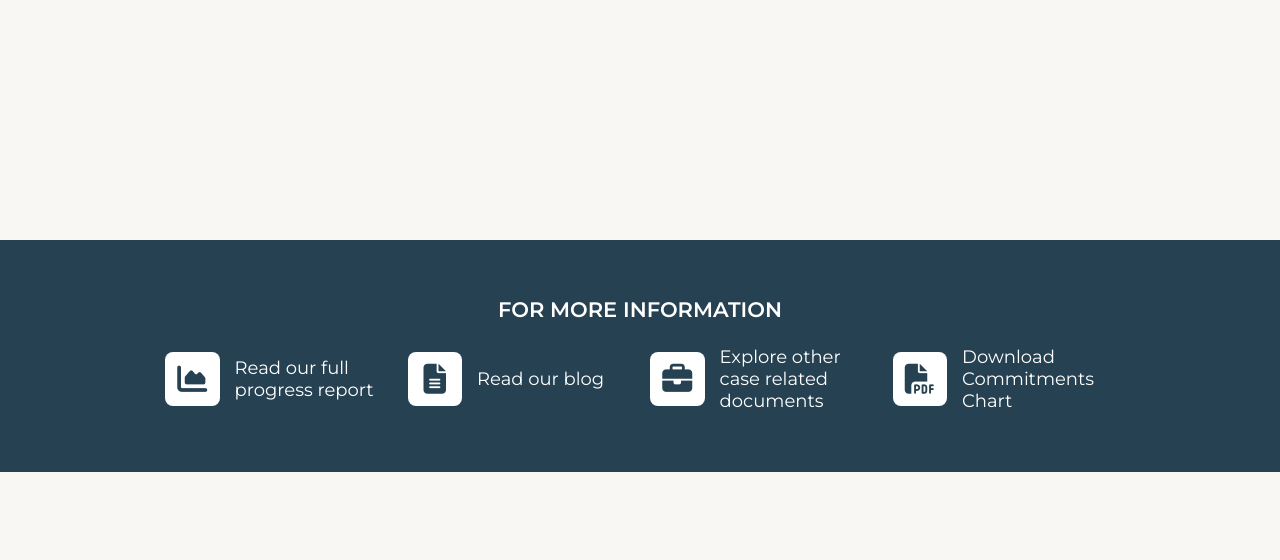
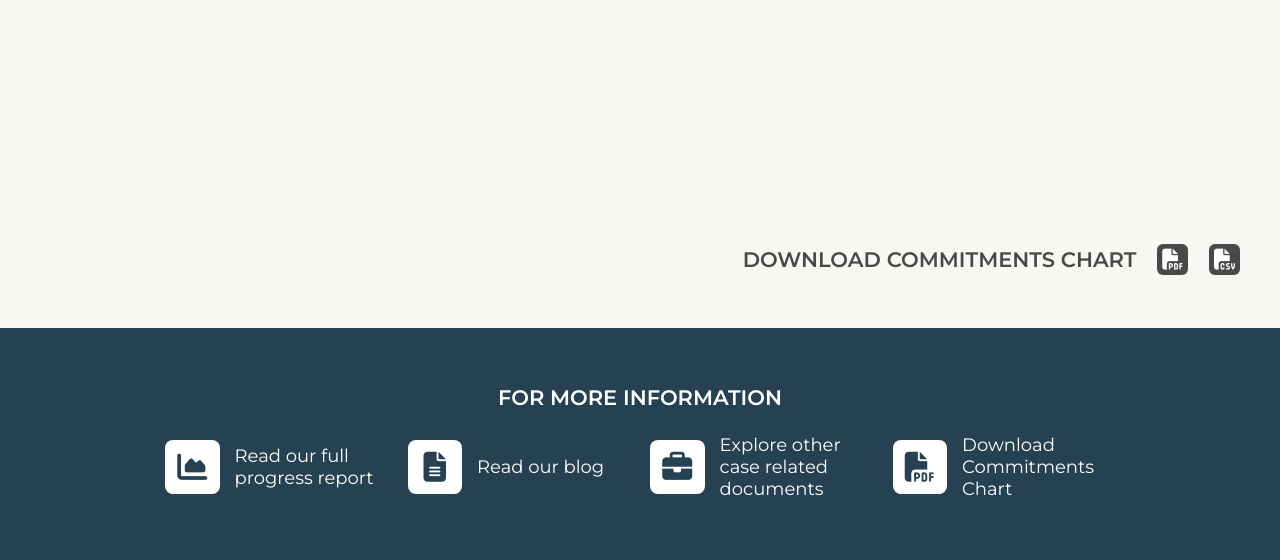
Before and after one commit to acounsel/scorecard, a Django app: page /commitments in a window 1280 px wide. Shown: the part 698-1258 px from the top of the page. Before the commit the page ends 1170 px from the top, so only its background shows below. Run offline with Django 3.2, Linux system fonts and the light colour scheme; data that the repository does not hold is empty; some libraries are stand-ins or nearby versions.

Commit message:
add commitment slidedowns and download buttons

```diff
--- a/scorecard/templates/base.html
+++ b/scorecard/templates/base.html
@@ -309,6 +309,14 @@
         background-position: center;
         padding-top: 80px;
       }
+      .Commitments .Icon-download {
+        height: 60px;
+        background-color: #494949;
+        border-radius: 6px;
+        color: #FFFFFF;
+        padding: 3px 2px;
+        margin-left: 15px;
+      }
       .Commitment-category {
         padding: 0 100px;
         cursor: pointer;
@@ -356,7 +364,7 @@
             background-color: #A22524;
           }
       .Commitment-number {
-        width: 40px;
+        width: 50px;
         line-height: 30px;
         transition: all 0.3s;
       }
@@ -390,6 +398,18 @@
       .Commitment-description-separator {
         border: 1px solid #FFFFFF;
       }
+      .StatusKey {
+        border: 1px solid #979797;
+        display: flex;
+        align-items: center;
+        justify-content: space-between;
+        padding: 10px;
+        font-size: 16px;
+        max-width: 700px;
+      }
+        .StatusKey div {
+          font-size: 16px;
+        }
       footer {
         background-color: #264151;
         color: #FFFFFF;
@@ -436,6 +456,10 @@
           .Challenge.Featured {
             grid-column-end: span 1;
           }
+        .Footer-info {
+          margin-bottom: 20px;
+          width: 100%;
+        }
       }
     </style>
     <header>
--- a/scorecard/templates/scorecard/commitment_list.html
+++ b/scorecard/templates/scorecard/commitment_list.html
@@ -5,17 +5,23 @@
   <hi class="Tab-Overview">Commitments</h1>
 </div>
 <div class="SectionContent Commitments my-5">
+  <div class="font-weight-bold text-uppercase text-right mb-3">Download Commitments Chart
+    <a href="" class="Icon-download"><i class="fas fa-file-pdf fa-fw"></i></a>
+    <a href="" class="Icon-download">
+      <i class="fas fa-file-csv fa-fw"></i>
+    </a>
+  </div>
   {% regroup commitment_list by category as category_list %}
   {% for category in category_list %}
   <div class="Commitment-category d-flex justify-content-between align-items-center bg-bluegreen text-white">
     <h2 class="">{{ category.grouper }}</h2>
     <i class="far fa-angle-up fa-5x"></i>
   </div>
-  <div class="SectionContent my-5 Commitment-category-list">
+  <div class="SectionContent mt-5 mb-4 Commitment-category-list">
     <div class="Commitment-list">
     {% for commitment in category.list %}
-    <div class="Commitment {% if commitment.id == category.list.0.id %}Active{% endif %} d-flex font-weight-bold">
-      <div class="Commitment-status {{ commitment.get_status.get_status_display }} mr-2 my-3">
+      <div class="Commitment {% if commitment.id == category.list.0.id %}Active{% endif %} d-flex font-weight-bold" commitment="Commitment_{{ commitment.id }}">
+        <div class="Commitment-status {{ commitment.get_status.get_status_display }} mr-3 my-3">
           <div class="Commitment-status--adjustment"></div>
         </div>
         <div class="Commitment-number py-3 pl-3">{{ commitment.order_num }}.</div>
@@ -26,7 +32,7 @@
     <div class="Commitment-descriptions">
       <p class="font-weight-bold">About this commitment</p>
       {% for commitment in category.list %}
-          <div class="Commitment-copy Commitment-{{ commitment.id }} {% if commitment.id == category.list.0.id %}Active{% endif %}">
+      <div class="Commitment-copy Commitment_{{ commitment.id }} {% if commitment.id == category.list.0.id %}Active{% endif %}">
         <p class="Commitment-description">{{ commitment.description }}</p>
         <p class="font-weight-bold">Implementation status of this commitment</p>
         <p class="Commitment-description">{{ commitment.get_status.description }}</p>
@@ -34,6 +40,28 @@
         <p class="Commitment-description"><span class=" text-uppercase">Original Timeline: </span>{{ commitment.original_timeline }}</p>
       </div>
       {% endfor %}
+    </div>
+  </div>
+  <div class="SectionContent mb-5">
+    <div class="StatusKey ml-auto">
+      <div class="mx-2 d-flex align-items-center">
+        <div class="Commitment-status mr-2"></div>Completed
+      </div>
+      <div class="mx-2 d-flex align-items-center">
+        <div class="Commitment-status Progress mr-2">
+          <div class="Commitment-status--adjustment"></div>
+        </div>In Progress
+      </div>
+      <div class="mx-2 d-flex align-items-center">
+        <div class="Commitment-status Delayed mr-2">
+          <div class="Commitment-status--adjustment"></div>
+        </div>Delayed
+      </div>
+      <div class="mx-2 d-flex align-items-center">
+        <div class="Commitment-status Started mr-2">
+          <div class="Commitment-status--adjustment"></div>
+        </div>Not Started
+      </div>
     </div>
   </div>
   {% endfor %}
@@ -47,5 +75,15 @@
     $( this ).next( '.Commitment-category-list' ).slideToggle();
     $( this ).toggleClass( 'Inactive' );
   });
+  $( '.Commitment' ).click(function() {
+    var commitment_id = $( this ).attr('commitment');
+    var commitment_section = $( this ).parent().parent();
+    commitment_section.find( '.Commitment-copy' ).hide();
+    commitment_section.find( '.Commitment' ).removeClass( 'Active' );
+    $( this ).addClass( 'Active' );
+    $( '.'+ commitment_id ).slideDown();
+    // $( '.'+ commitment_id ).animate({width:'toggle'},200);
+  });
+
 </script>
 {% endblock %}
```
Lines whose indentation alone changed are shown as unchanged.
